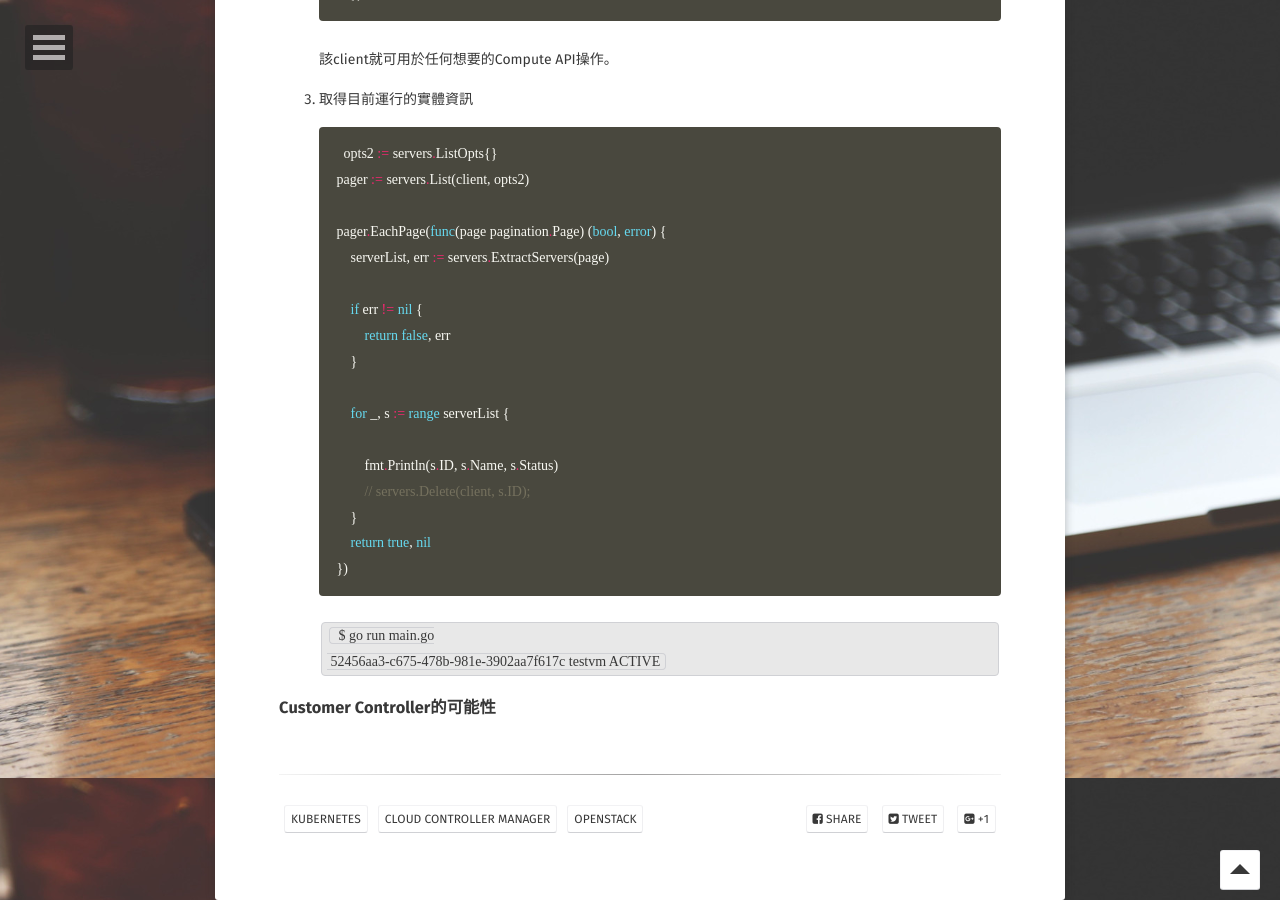
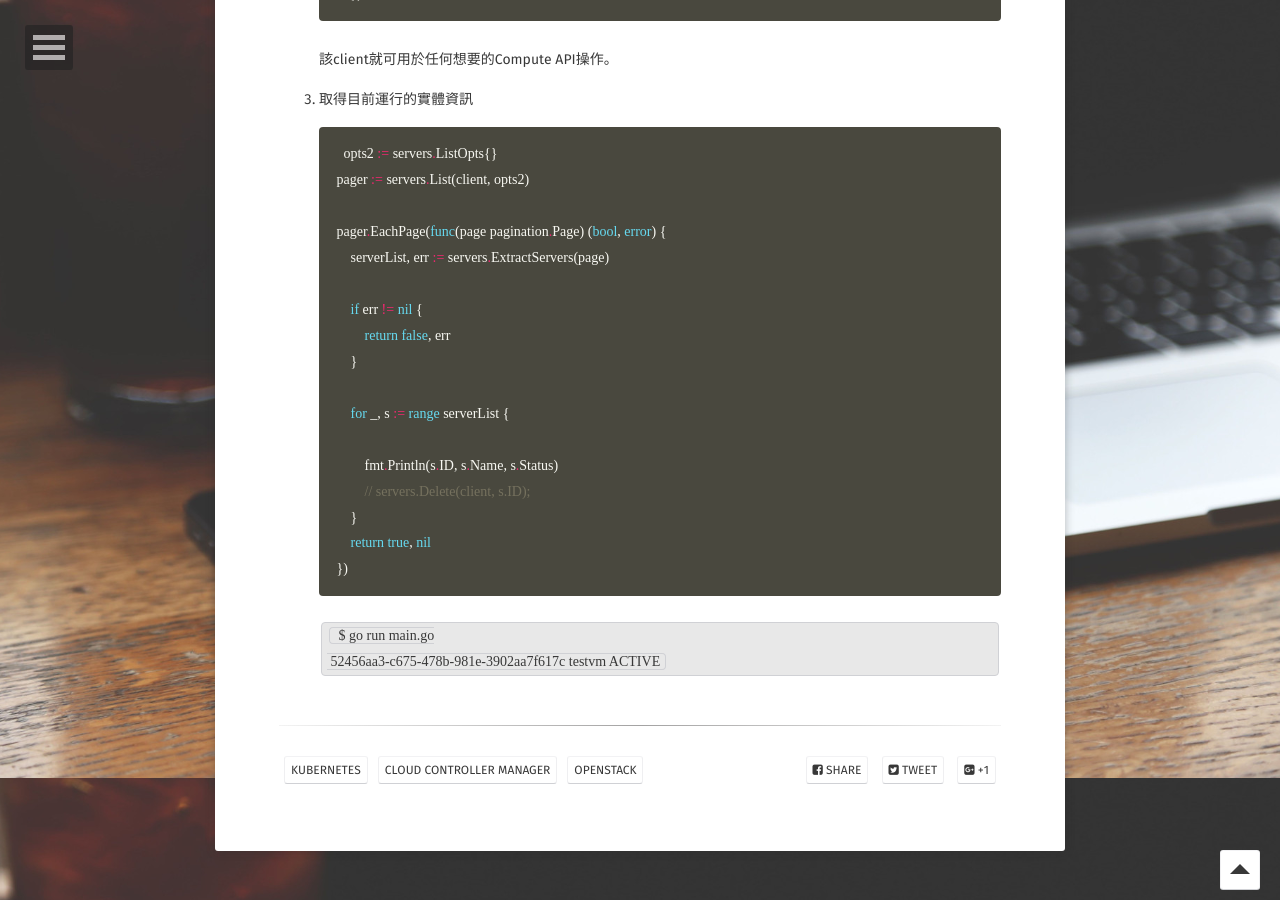
Before and after one commit to kisekitw/kisekitw.github.io, a Jekyll site: the page built from _posts/2019-09-10-CCM-Implementation.md, in a window 1280 px wide and 900 px high, scrolled down 3722 px. Built offline with Jekyll 4.4.1, drawn with Linux system fonts in a browser that asks for light colours; some web fonts are replaced.

````diff
--- a/_posts/2019-09-10-CCM-Implementation.md
+++ b/_posts/2019-09-10-CCM-Implementation.md
@@ -146,5 +146,3 @@ http://gophercloud.io/
     $ go run main.go
     52456aa3-c675-478b-981e-3902aa7f617c testvm ACTIVE
     ```
-
-### Customer Controller的可能性
````
